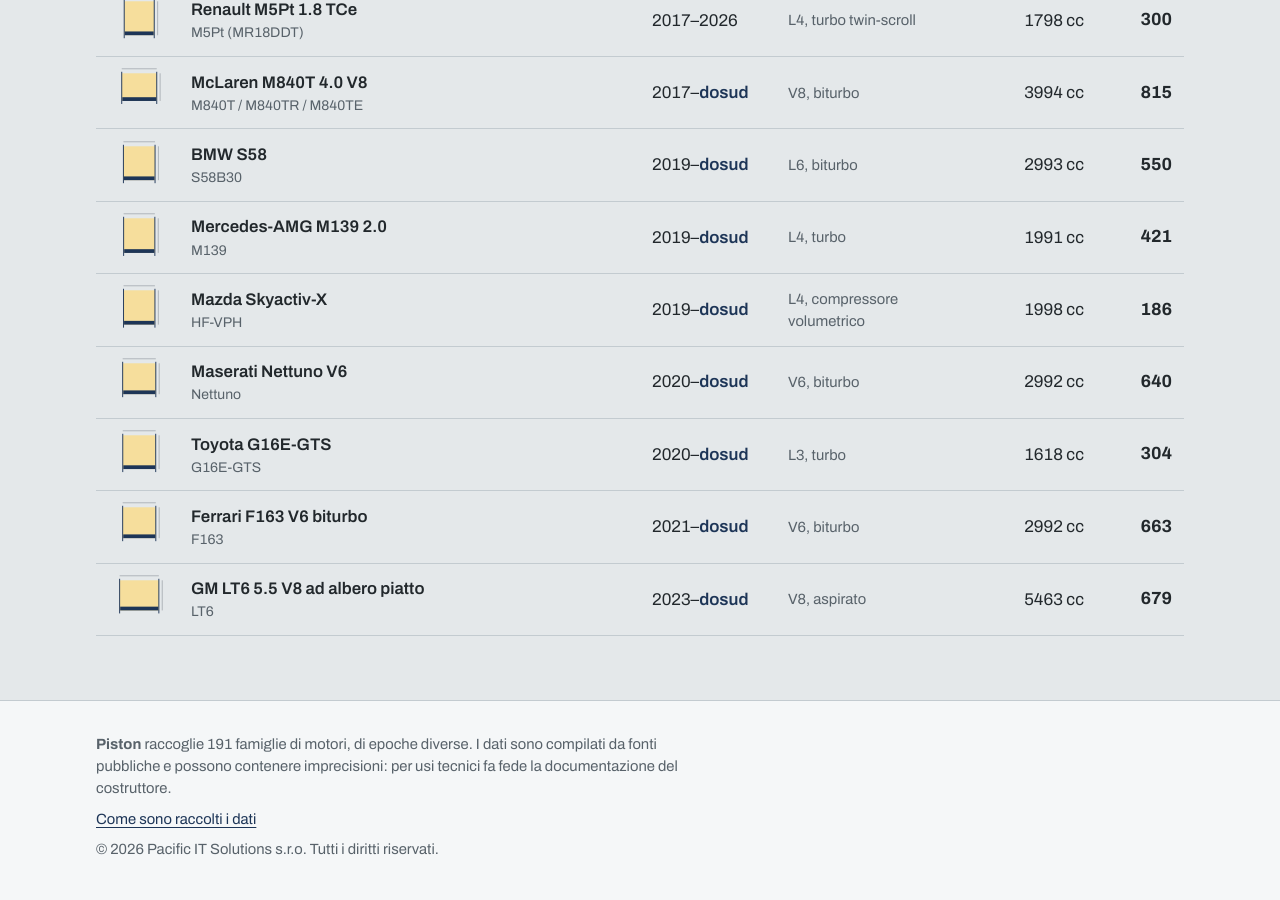
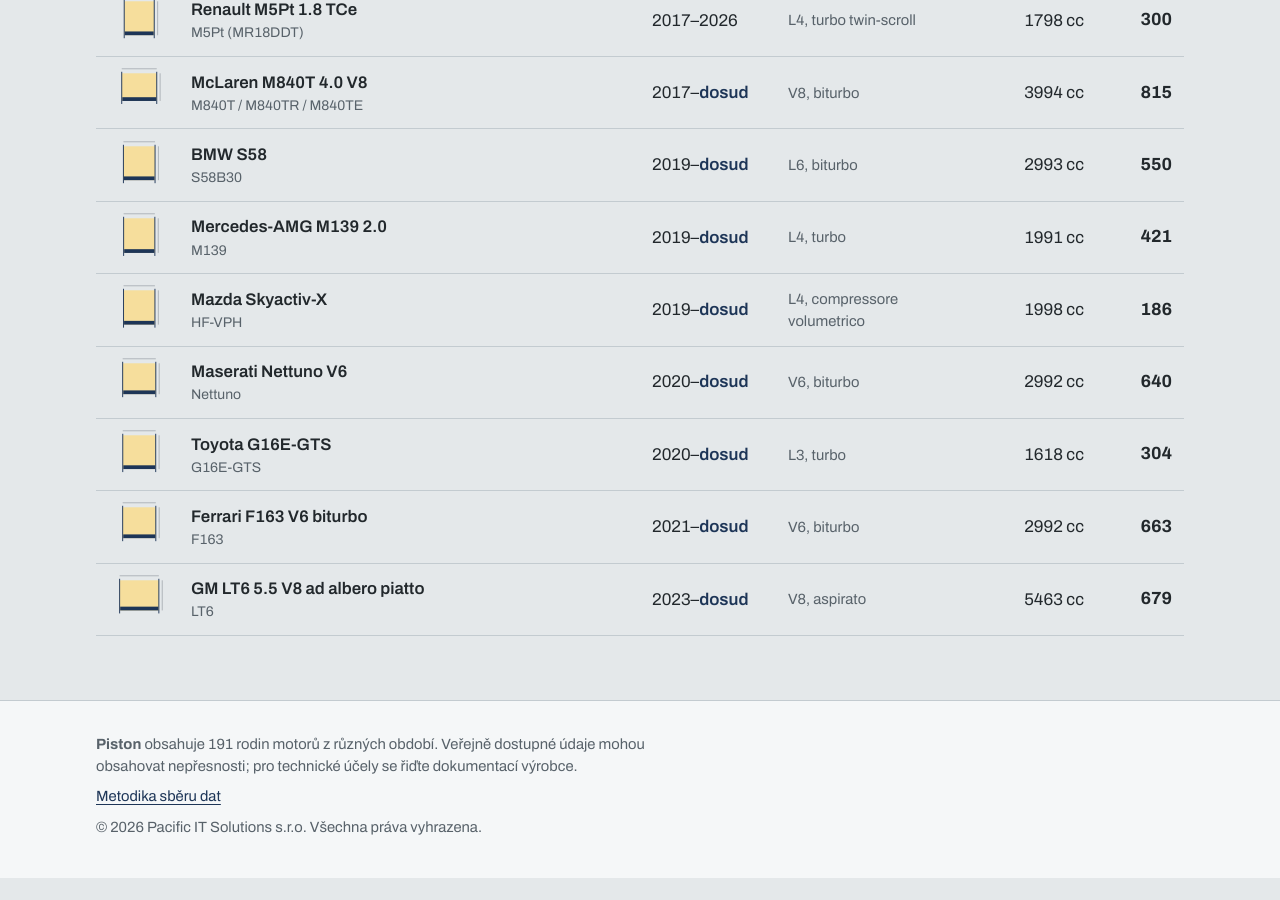
Before and after one commit to anomaly73bit/piston, a Jekyll site: the page built from cs.html, in a window 1280 px wide and 900 px high, scrolled down 14193 px. Built offline with Jekyll 4.4.1, drawn with Linux system fonts in a browser that asks for light colours; after the commit the page ends 15071 px from its top, so only the background shows below that.

Commit message:
Localize site-wide accessibility link and footer in EN FR CS

```diff
--- a/_layouts/default.html
+++ b/_layouts/default.html
@@ -32,7 +32,7 @@
   <link rel="icon" href="{{ '/assets/favicon.svg' | relative_url }}" type="image/svg+xml">
 </head>
 <body>
-  <a class="salta" href="#contenuto">Vai al contenuto</a>
+  <a class="salta" href="#contenuto">{% if page.locale == 'en' %}Skip to content{% elsif page.locale == 'fr' %}Aller au contenu{% elsif page.locale == 'cs' %}Přejít na obsah{% else %}Vai al contenuto{% endif %}</a>
   <header class="testata">
     <div class="riga">
       <a class="marchio" href="{{ '/' | relative_url }}" aria-label="Piston, pagina iniziale">
@@ -68,9 +68,12 @@
 
   <footer class="piede">
     <div class="riga">
-      <p><strong>Piston</strong> raccoglie {{ site.data.motori | size }} famiglie di motori, di epoche diverse. I dati sono compilati da fonti pubbliche e possono contenere imprecisioni: per usi tecnici fa fede la documentazione del costruttore.</p>
-      <p><a href="{{ '/metodo/' | relative_url }}">Come sono raccolti i dati</a></p>
-      <p>© {{ site.time | date: '%Y' }} Pacific IT Solutions s.r.o. Tutti i diritti riservati.</p>
+      <p>{% if page.locale == 'en' %}<strong>Piston</strong> covers {{ site.data.motori | size }} engine families from different eras. Publicly sourced specifications may contain errors; refer to the manufacturer's documentation for technical decisions.
+{% elsif page.locale == 'fr' %}<strong>Piston</strong> présente {{ site.data.motori | size }} familles de moteurs de différentes époques. Les données publiques peuvent contenir des erreurs ; pour toute décision technique, consultez la documentation du constructeur.
+{% elsif page.locale == 'cs' %}<strong>Piston</strong> obsahuje {{ site.data.motori | size }} rodin motorů z různých období. Veřejně dostupné údaje mohou obsahovat nepřesnosti; pro technické účely se řiďte dokumentací výrobce.
+{% else %}<strong>Piston</strong> raccoglie {{ site.data.motori | size }} famiglie di motori, di epoche diverse. I dati sono compilati da fonti pubbliche e possono contenere imprecisioni: per usi tecnici fa fede la documentazione del costruttore.{% endif %}</p>
+      <p><a href="{{ '/metodo/' | relative_url }}">{% if page.locale == 'en' %}How the data is collected{% elsif page.locale == 'fr' %}Méthodologie de collecte{% elsif page.locale == 'cs' %}Metodika sběru dat{% else %}Come sono raccolti i dati{% endif %}</a></p>
+      <p>© {{ site.time | date: '%Y' }} Pacific IT Solutions s.r.o. {% if page.locale == 'en' %}All rights reserved.{% elsif page.locale == 'fr' %}Tous droits réservés.{% elsif page.locale == 'cs' %}Všechna práva vyhrazena.{% else %}Tutti i diritti riservati.{% endif %}</p>
     </div>
   </footer>
   {% if page.script %}<script src="{{ page.script | prepend: '/assets/js/' | relative_url }}" defer></script>{% endif %}
```
